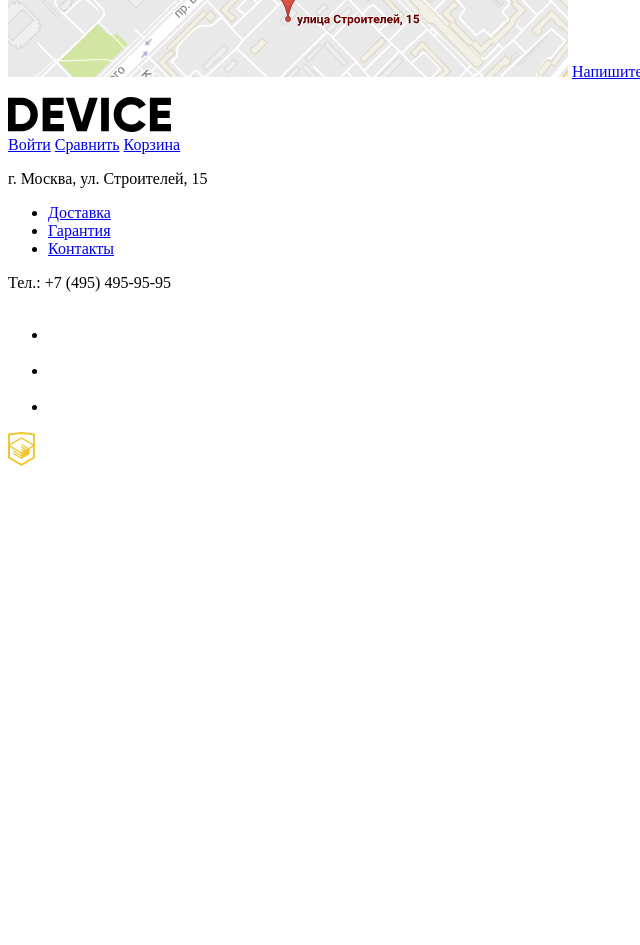
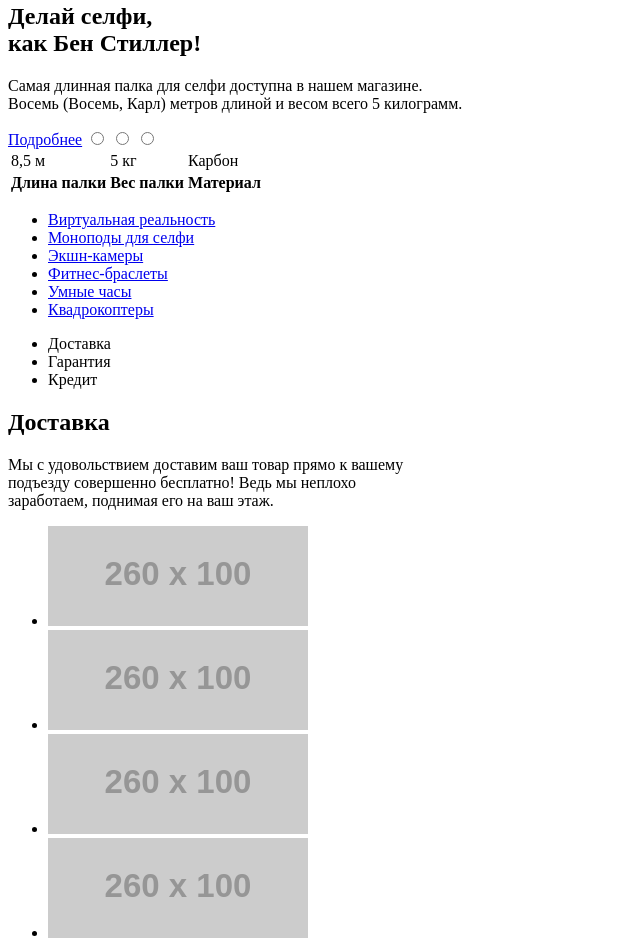
Before and after one commit to Tarleee/854541-device-28, a plain HTML site: page index.html in a window 1280 px wide. Shown: the part 697-1642 px from the top of the page, without its empty margins (0-640 px from the left). Before the commit the page ends 1175 px from the top, so only its background shows below. Drawn offline with Linux system fonts and the light colour scheme; placeholder pictures from the web are drawn by us.

Commit message:
??????? ???????? ? index ? catalog.html

```diff
--- a/index.html
+++ b/index.html
@@ -33,7 +33,7 @@
     </header>
 
     <main>
-      <!-- <div>
+      <div>
         <img src="https://via.placeholder.com/384x486" alt="палка для селфи">
         <section>
           <h2>
@@ -45,9 +45,9 @@
             Восемь (Восемь, Карл) метров длиной и весом всего 5 килограмм.
           </p>
           <a href="blank.html">Подробнее</a>
-          <input type="radio" name="slider" value="1">
-          <input type="radio" name="slider" value="2">
-          <input type="radio" name="slider" value="3">
+          <input type="radio" name="slider">
+          <input type="radio" name="slider">
+          <input type="radio" name="slider">
 
           <table>
             <tr>
@@ -61,8 +61,41 @@
             </tr>
             </tr>
           </table>
+
         </section>
-      </div> -->
+      </div>
+
+      <ul>
+        <li><a href="blank.html">Виртуальная реальность</a></li>
+        <li><a href="blank.html">Моноподы для селфи</a></li>
+        <li><a href="blank.html">Экшн-камеры</a></li>
+        <li><a href="blank.html">Фитнес-браслеты</a></li>
+        <li><a href="blank.html">Умные часы</a></li>
+        <li><a href="blank.html">Квадрокоптеры</a></li>
+      </ul>
+
+      <section>
+        <ul>
+          <li>Доставка</li>
+          <li>Гарантия</li>
+          <li>Кредит</li>
+        </ul>
+        <section>
+          <h2>Доставка</h2>
+          <p>
+            Мы с удовольствием доставим ваш товар прямо к вашему <br>
+            подъезду совершенно бесплатно! Ведь мы неплохо <br>
+            заработаем, поднимая его на ваш этаж.
+          </p>
+        </section>
+      </section>
+
+      <ul>
+        <li><a href="blank.html"><img src="https://via.placeholder.com/260x100" alt="dji"></a></li>
+        <li><a href="blank.html"><img src="https://via.placeholder.com/260x100" alt="SP Gadgets"></a></li>
+        <li><a href="blank.html"><img src="https://via.placeholder.com/260x100" alt="Go Pro"></a></li>
+        <li><a href="blank.html"><img src="https://via.placeholder.com/260x100" alt="Vive"></a></li>
+      </ul>
 
       <section>
         <h2>О нас</h2>
```
Also changed, not shown: catalog.html (+27 -7 lines).
